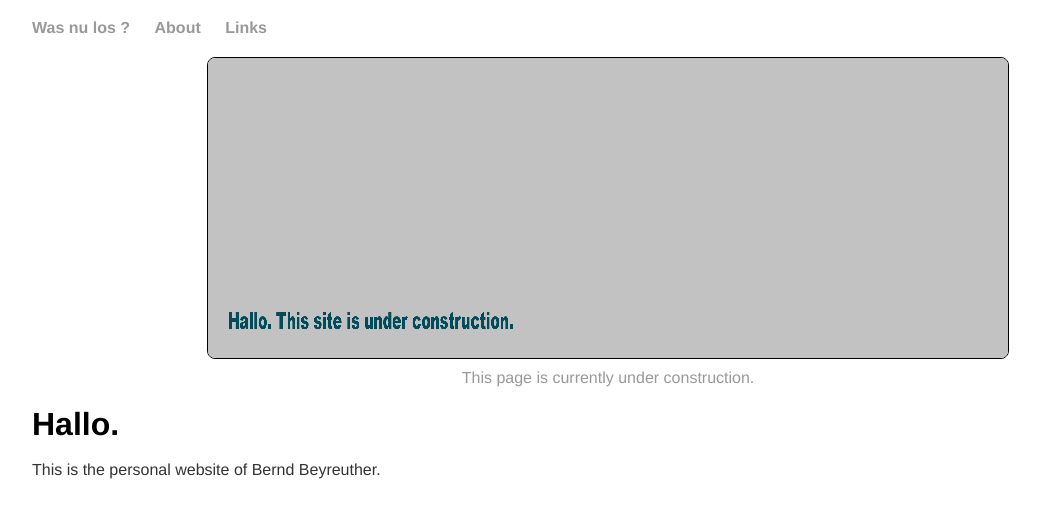
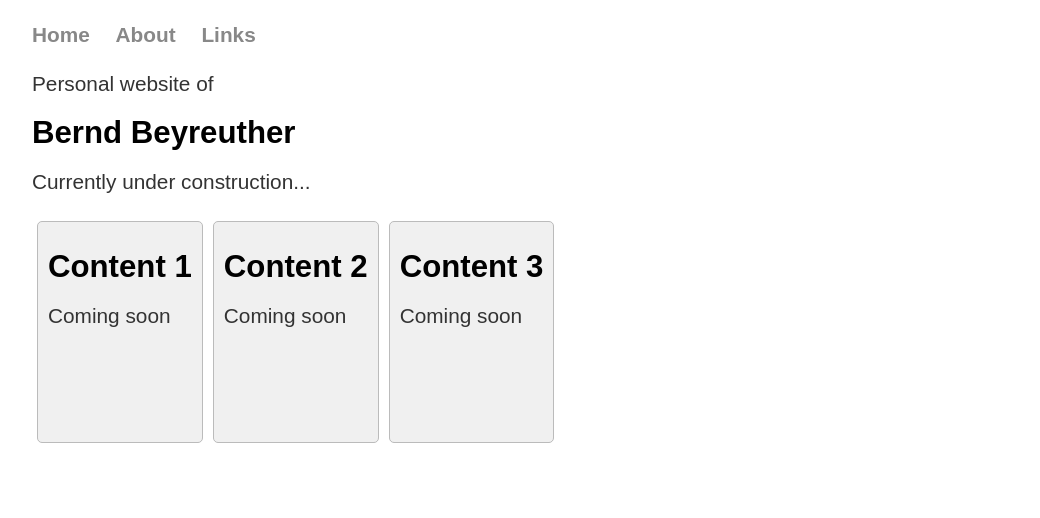
Before and after one commit to gebirgsbernd/gebirgsbernd.github.io, a Jekyll site: the page built from index.html, in a window 1280 px wide. Shown: the top 518 px of the page, without its empty margins (32-1072 px from the left). Built offline with Jekyll 4.4.1, drawn with Linux system fonts in a browser that asks for light colours; some web fonts are replaced.

Commit message:
nochmehr Links und angefangen die Seite zu stylen. Dabei zwischendurch mal Farbe benutzt - dann aber wieder rausgenommen.

```diff
--- a/_layouts/default.html
+++ b/_layouts/default.html
@@ -2,14 +2,16 @@
 	<html>
 		<head>
             <meta name="viewport" content="width=device-width, initial-scale=1.0">
-			<title>{{ page.title }}</title>
+<link href="https://fonts.googleapis.com/css?family=Darker+Grotesque:400,900&display=swap" rel="stylesheet">
+
+    <title>{{ page.title }}</title>
 			<!-- link to main stylesheet -->
 			<link rel="stylesheet" type="text/css" href="/css/main.css">
 		</head>
 		<body>
 			<nav>
 	    		<ul>
-	        		<li><a href="/">Was nu los ?</a></li>
+	        		<li><a href="/">Home</a></li>
 		        	<li><a href="/about">About</a></li>
 	        		<li><a href="/links">Links</a></li>
 	    		</ul>
--- a/css/main.css
+++ b/css/main.css
@@ -1,18 +1,20 @@
+
 
 body {
-    font-family:'Helvetica', 'Arial', 'Sans-Serif';
-    font-size: 1em;
-    line-height: 1.5em;
-    margin: 1px auto;
+    font-family: 'Darker Grotesque', sans-serif;
+    font-size: 1.3em;
+    line-height: 1.35em;
+    margin: 0px auto;
     width: 90%;
+    background-color: white;
 }
 h1 {
-    font-size: 2em;
-    font-family:'Helvetica', 'Arial', 'Sans-Serif';
+    font-size: 1.5em;
+    font-family: 'Darker Grotesque', sans-serif;
 }
 
 nav ul, footer ul {
-    font-family:'Helvetica', 'Arial', 'Sans-Serif';
+    font-family: 'Darker Grotesque', sans-serif;
     padding: 0px;
     list-style: none;
     font-weight: bold;
@@ -23,7 +25,7 @@ nav ul li, footer ul li {
 }
 a {
     text-decoration: none;
-    color: #999;
+    color: #888888;
 }
 a:hover {
     text-decoration: underline;
--- a/index.html
+++ b/index.html
@@ -20,20 +20,53 @@ title: Bernd Beyreuther
 		width: 100%;
 		text-decoration: none;
 	}
+
+.box {
+    background-color: #f0f0f0;
+    height: 200px;
+    margin: 5px;
+    border-radius: 5px;
+    border-color: #bbbbbb;
+    border-width: 1px;
+    border-style: solid;
+  padding: 10px;
+  float: left;
+
+}
+
+
+.headline {
+    height: 120px;
+    padding: 10px;
+    background-color: #2aa1b7;
+    border-radius: 5px;
+}
+
+
 </style>
 
-<a href="/about" class="fill-div">
-	<div class = "gfg">
-	<img src="{{ site.url }}{{ site.baseurl }}/assets/bg2.png" />
-	<br>
-	This page is currently under construction.
-	</a>
-	</div>
-</a>
+
+
 
 <div class="blurb">
-	<h1>Hallo.</h1>
+    <p>Personal website of</p>
+    <h1>Bernd Beyreuther</h1>
 	<p>
-	This is the personal website of Bernd Beyreuther.
+	Currently under construction...
 	</p>
 </div><!-- /.blurb -->
+
+<div class="box">
+<h1>Content 1</h1>
+<p>Coming soon</p>
+</div>
+
+<div class="box">
+    <h1>Content 2</h1>
+    <p>Coming soon</p>
+</div>
+
+<div class="box">
+    <h1>Content 3</h1>
+    <p>Coming soon</p>
+</div>
```
Also changed, not shown: about.html (+4 -3 lines), links.html (+27 -2 lines), 2 other files.
